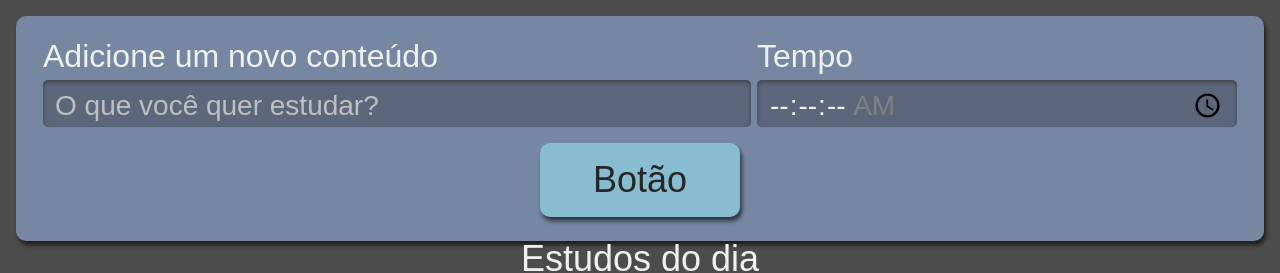
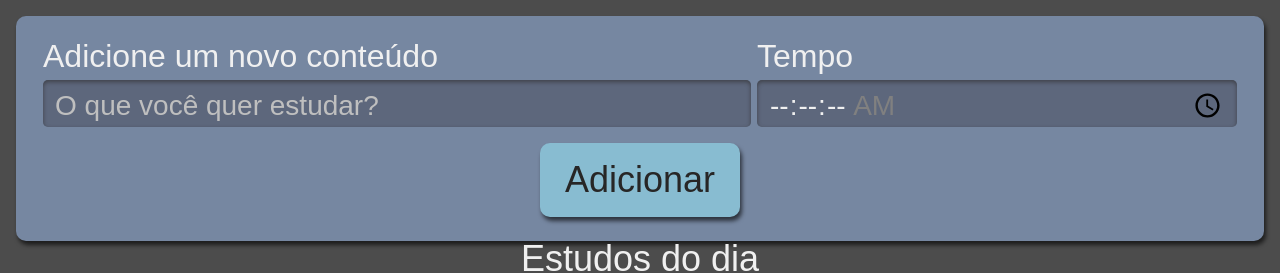
Before and after one commit to MariaManoela/react-typescript-alura, a React (Create React App) app: page / in a window 1280 px wide. Shown: the top 273 px of the page. Built offline with nearby package versions, Linux system fonts and the light colour scheme.

Commit message:
Implement props

```diff
--- a/src/components/Botao/index.tsx
+++ b/src/components/Botao/index.tsx
@@ -5,7 +5,7 @@ class Botao extends React.Component {
     render() {
         return (
             <button className={style.botao}>
-                Botão
+                {this.props.children}
             </button>
         )
     }
--- a/src/components/Formulario/index.tsx
+++ b/src/components/Formulario/index.tsx
@@ -32,7 +32,9 @@ class Formulario extends React.Component {
                         required
                     />
                 </div>
-                <Botao />
+                <Botao>
+                    Adicionar
+                </Botao>
             </form>
         )
     }
```
